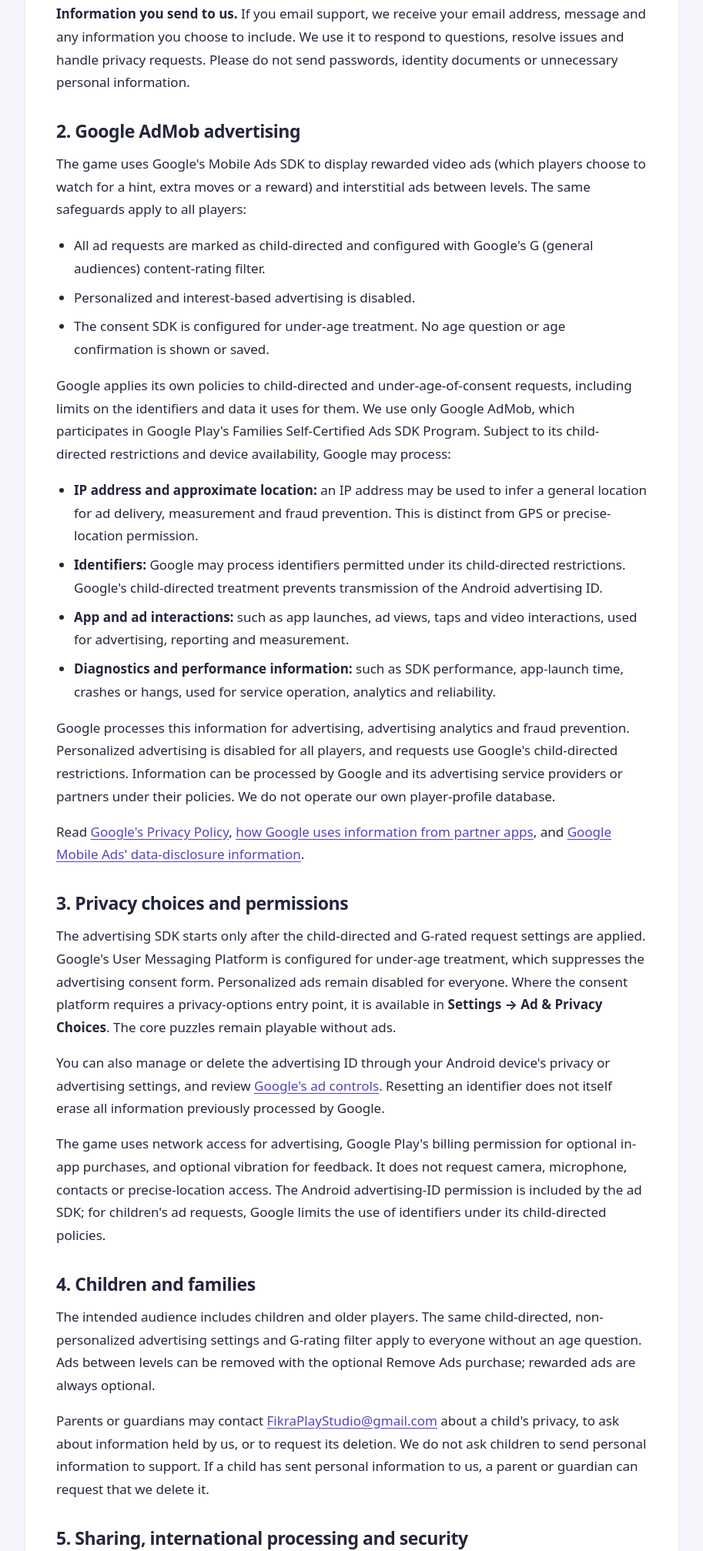
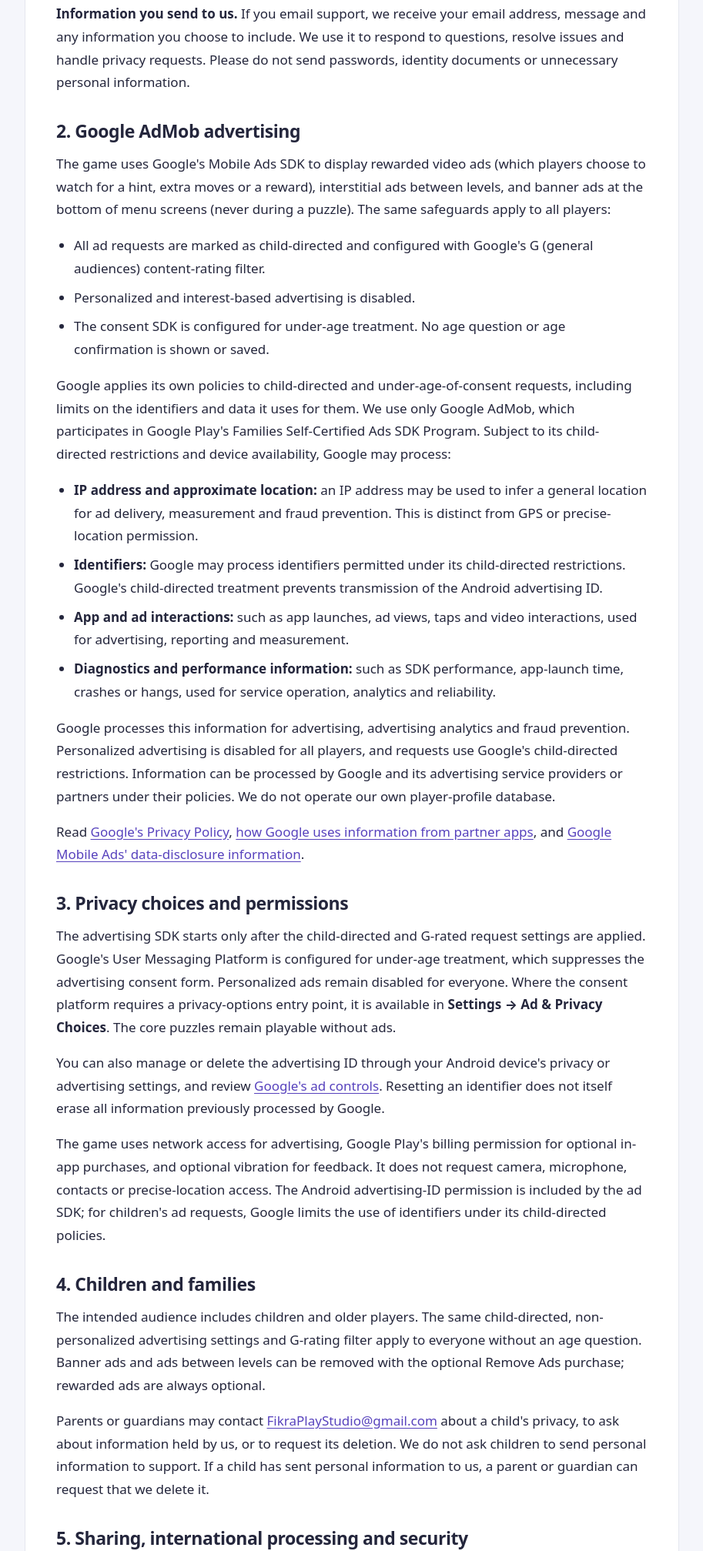
Before and after one commit to Laithhn/fikraplay, a plain HTML site: page colorflow/privacy.html in a window 1280 px wide. Shown: the part 1459-3474 px from the top of the page at 77% size, without its empty margins (183-1096 px from the left). Drawn offline with Linux system fonts and the light colour scheme.

Commit message:
ColorFlow privacy policy: mention banner ads
Banner ads appear at the bottom of menu screens (never during a puzzle)
and are removed together with the ads between levels by Remove Ads.

Co-Authored-By: Claude Opus 5.5 <noreply@anthropic.com>

```diff
--- a/colorflow/privacy.html
+++ b/colorflow/privacy.html
@@ -60,7 +60,7 @@
     <p><strong>In-app purchases.</strong> Optional purchases (Remove Ads, hint and coin packs) are processed by Google Play; FikraPlay Studio does not receive your payment-card details. The game stores on your device which items you own and Google's order identifiers, so a purchase is delivered exactly once and Remove Ads can be restored. The purchase library (Unity In-App Purchasing) sends transaction details, app and device identifiers, device information and an approximate country derived from the IP address to Unity Technologies to operate purchases and prevent duplicate processing. These operational events may be sent even when advertising and analytics consent is denied. The game sets both consent signals to denied; Unity states that advertising identifiers are not collected in that state. See <a href="https://unity.com/legal/game-player-and-app-user-privacy-policy">Unity's Game Player and App User Privacy Policy</a>.</p>
     <p><strong>Information you send to us.</strong> If you email support, we receive your email address, message and any information you choose to include. We use it to respond to questions, resolve issues and handle privacy requests. Please do not send passwords, identity documents or unnecessary personal information.</p>
     <h2 id="advertising">2. Google AdMob advertising</h2>
-    <p>The game uses Google's Mobile Ads SDK to display rewarded video ads (which players choose to watch for a hint, extra moves or a reward) and interstitial ads between levels. The same safeguards apply to all players:</p>
+    <p>The game uses Google's Mobile Ads SDK to display rewarded video ads (which players choose to watch for a hint, extra moves or a reward), interstitial ads between levels, and banner ads at the bottom of menu screens (never during a puzzle). The same safeguards apply to all players:</p>
     <ul>
       <li>All ad requests are marked as child-directed and configured with Google's G (general audiences) content-rating filter.</li>
       <li>Personalized and interest-based advertising is disabled.</li>
@@ -80,7 +80,7 @@
     <p>You can also manage or delete the advertising ID through your Android device's privacy or advertising settings, and review <a href="https://myadcenter.google.com/">Google's ad controls</a>. Resetting an identifier does not itself erase all information previously processed by Google.</p>
     <p>The game uses network access for advertising, Google Play's billing permission for optional in-app purchases, and optional vibration for feedback. It does not request camera, microphone, contacts or precise-location access. The Android advertising-ID permission is included by the ad SDK; for children's ad requests, Google limits the use of identifiers under its child-directed policies.</p>
     <h2 id="children">4. Children and families</h2>
-    <p>The intended audience includes children and older players. The same child-directed, non-personalized advertising settings and G-rating filter apply to everyone without an age question. Ads between levels can be removed with the optional Remove Ads purchase; rewarded ads are always optional.</p>
+    <p>The intended audience includes children and older players. The same child-directed, non-personalized advertising settings and G-rating filter apply to everyone without an age question. Banner ads and ads between levels can be removed with the optional Remove Ads purchase; rewarded ads are always optional.</p>
     <p>Parents or guardians may contact <a href="mailto:FikraPlayStudio@gmail.com">FikraPlayStudio@gmail.com</a> about a child's privacy, to ask about information held by us, or to request its deletion. We do not ask children to send personal information to support. If a child has sent personal information to us, a parent or guardian can request that we delete it.</p>
     <h2>5. Sharing, international processing and security</h2>
     <p>Advertising data is transmitted to Google and operational purchase information to Unity as described above. Google Play processes purchases under its own policies. Support messages are processed using our email service provider. We may disclose information we hold when required by law or when necessary to protect security and legal rights. We do not sell personal information ourselves; Google's advertising data processing is described in its linked policies.</p>
```
